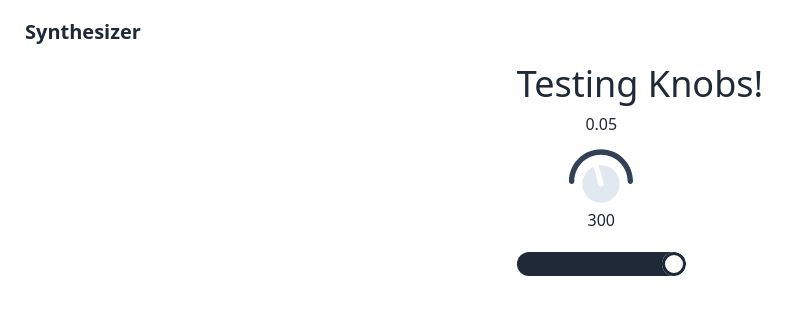
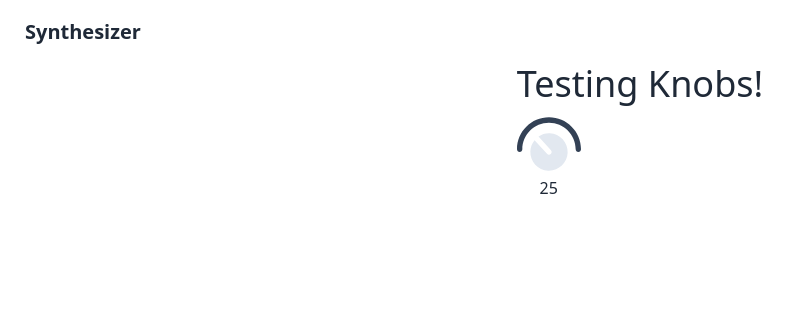
Before and after one commit to jwmdykes/web-synthesizer, a React (Create React App) app: page / in a window 1280 px wide. Shown: the top 314 px of the page, without its empty margins (0-799 px from the left). Built offline with nearby package versions, Linux system fonts and the light colour scheme.

Commit message:
knobs are now moveable

```diff
--- a/src/App.tsx
+++ b/src/App.tsx
@@ -275,7 +275,7 @@ function App() {
             onChange={handleReleaseChange}
           /> */}
           <h1 className='text-4xl'>Testing Knobs!</h1>
-          <Knob maxVal={1} minVal={0.01} defaultVal={0.05}></Knob>
+          <Knob maxVal={100} minVal={0} defaultVal={25} sensitivity={0.75}></Knob>
         </div>
       </main>
     </div>
--- a/src/Knob.tsx
+++ b/src/Knob.tsx
@@ -1,85 +1,139 @@
-import { useState, useCallback, useEffect } from 'react';
+import { useState, useCallback, useEffect, MouseEventHandler } from 'react';
 import { ReactComponent as DialBackground } from './svg1.svg';
 import { ReactComponent as DialForeground } from './svg2.svg';
-import { start } from 'repl';
 
-// Helper function to calculate rotation based on mouse movement
-function calculateRotation(e: any) {
-  // Implement logic to calculate rotation based on mouse position
-  // This would typically involve finding the angle between the center of the knob
-  // and the cursor position, then mapping that angle to a value
-  return 0; // placeholder
-}
+  // Convert a value to a rotation degree between minRotationDeg and maxRotationDeg
+  const convertValueToRotation = (
+    value: number,
+    minVal: number,
+    maxVal: number,
+    minRotationDeg: number,
+    maxRotationDeg: number
+  ): number => {
+    // First, clamp the value within the allowed range
+    const clampedValue = Math.min(Math.max(value, minVal), maxVal);
 
-// Helper function to convert the calculated rotation to a value
-function convertRotationToValue(
-  rotation: number,
-  minVal: number,
-  maxVal: number
-) {
-  // Map the rotation angle to a value within your range (minVal to maxVal)
-  return minVal; // placeholder
-}
+    // Calculate the total range of possible values
+    const valueRange = maxVal - minVal;
+
+    // Calculate how far along that range the current value is, as a percentage
+    const valuePercentage = (clampedValue - minVal) / valueRange;
+
+    // Now calculate the rotation range
+    const rotationRange = maxRotationDeg - minRotationDeg;
+
+    // Apply the percentage to the rotation range
+    const rotation = valuePercentage * rotationRange + minRotationDeg;
+
+    return rotation;
+  };
+
+  // Convert the rotation to a value between minVal and maxVal
+  const convertRotationToValue = (
+    rotation: number,
+    minVal: number,
+    maxVal: number,
+    minRotationDeg: number,
+    maxRotationDeg: number
+  ) => {
+    // First, clamp the rotation within the allowed range
+    const clampedRotation = Math.min(
+      Math.max(rotation, minRotationDeg),
+      maxRotationDeg
+    );
+
+    // Calculate the total range of rotation
+    const rotationRange = maxRotationDeg - minRotationDeg;
+
+    // Calculate how far along that range the current rotation is, as a percentage
+    const rotationPercentage =
+      (clampedRotation - minRotationDeg) / rotationRange;
+
+    // Now calculate the value range
+    const valueRange = maxVal - minVal;
+
+    // Apply the percentage to the value range
+    const value = rotationPercentage * valueRange + minVal;
+
+    return Math.round(value);
+  };
 
 // Define a type for the component's props
 type KnobProps = {
   maxVal: number;
   minVal: number;
   defaultVal: number;
+  sensitivity: number;
 };
 
-const Knob: React.FC<KnobProps> = ({ maxVal, minVal, defaultVal }) => {
+const Knob: React.FC<KnobProps> = ({ maxVal, minVal, defaultVal, sensitivity }) => {
+  const minRotationDeg = -130;
+  const maxRotationDeg = 40;
   const [currVal, setCurrVal] = useState(defaultVal);
-  const [rotation, setRotation] = useState(300);
+  const [rotation, setRotation] = useState(convertValueToRotation(defaultVal, minVal, maxVal, minRotationDeg, maxRotationDeg)); // Initial rotation
   const [isDragging, setIsDragging] = useState(false);
+  const [startY, setStartY] = useState(0); // Starting Y position for the drag
+  const [startRotation, setStartRotation] = useState(0); // Starting rotation at the beginning of the drag
 
-  const startDrag = useCallback((e: any) => {
-    // Prevent default interaction
-    e.preventDefault();
-    setIsDragging(true);
-    // You may want to add more code here to set the initial state for dragging
-  }, []);
+  const startDrag: MouseEventHandler<HTMLDivElement> = useCallback(
+    (e) => {
+      e.preventDefault();
+      setIsDragging(true);
+      setStartY(e.clientY); // Set the start Y position
+      setStartRotation(rotation); // Set the start rotation
+    },
+    [rotation]
+  );
 
   const onDrag = useCallback(
-    (e: any) => {
+    (e: MouseEvent) => {
       if (isDragging) {
-        // Calculate the rotation here and update currVal accordingly
-        // This is a placeholder for the actual logic you will need
-        const rotation = calculateRotation(e);
-        const newVal = convertRotationToValue(rotation, minVal, maxVal);
-        setCurrVal(newVal);
+        const deltaY = (startY - e.clientY) * sensitivity; // Calculate the change in Y
+
+        const newRotation = Math.max(
+          Math.min(startRotation + deltaY, maxRotationDeg),
+          minRotationDeg
+        ); // Calculate the new rotation, clamp between 0 and 360
+        setRotation(newRotation); // Set the new rotation
+        const newVal = convertRotationToValue(
+          newRotation,
+          minVal,
+          maxVal,
+          minRotationDeg,
+          maxRotationDeg
+        ); // Convert rotation to value
+        setCurrVal(newVal); // Set the new value
       }
     },
-    [isDragging, minVal, maxVal]
+    [isDragging, startY, startRotation, minVal, maxVal, sensitivity]
   );
 
   const endDrag = useCallback(() => {
     setIsDragging(false);
   }, []);
 
+
+
   // Add event listeners when dragging starts and remove them when it ends
   useEffect(() => {
+    const handleMouseMove = (e: MouseEvent) => onDrag(e);
+    const handleMouseUp = () => endDrag();
+
     if (isDragging) {
-      window.addEventListener('mousemove', onDrag);
-      window.addEventListener('mouseup', endDrag);
+      window.addEventListener('mousemove', handleMouseMove);
+      window.addEventListener('mouseup', handleMouseUp);
     }
 
     return () => {
-      window.removeEventListener('mousemove', onDrag);
-      window.removeEventListener('mouseup', endDrag);
+      window.removeEventListener('mousemove', handleMouseMove);
+      window.removeEventListener('mouseup', handleMouseUp);
     };
   }, [isDragging, onDrag, endDrag]);
 
   return (
     <div className='flex flex-col items-start'>
       <div className='flex flex-col items-center'>
-        <span className='mb-2'>{currVal}</span>
-        <div
-          className='relative w-16 h-16'
-          onMouseDown={startDrag}
-          onMouseUp={endDrag}
-          onMouseMove={onDrag}
-        >
+        <div className='relative w-16 h-16' onMouseDown={startDrag}>
           <div className='absolute inset-0 flex'>
             <DialBackground className='fill-slate-700 w-full h-full'></DialBackground>
           </div>
@@ -95,17 +149,17 @@ const Knob: React.FC<KnobProps> = ({ maxVal, minVal, defaultVal }) => {
             ></DialForeground>
           </div>
         </div>
-        <span>{rotation}</span>
-        <input
+        <span>{currVal}</span>
+        {/* <input
           type='range'
-          min={-130}
-          max={38}
+          min={minRotationDeg}
+          max={maxRotationDeg}
           value={rotation}
           className='range m-5'
           onChange={(event: React.ChangeEvent<HTMLInputElement>) => {
             setRotation(Number(event.target.value));
           }}
-        />
+        /> */}
       </div>
     </div>
   );
```
